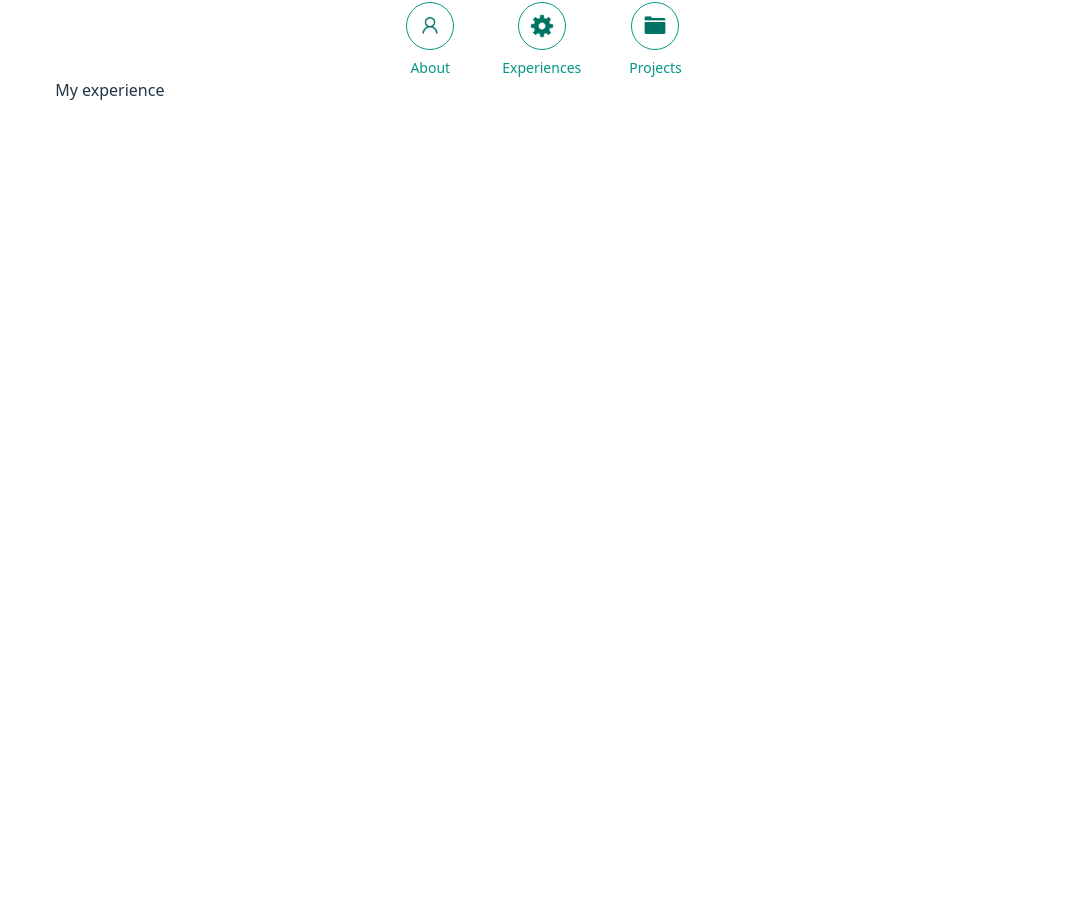
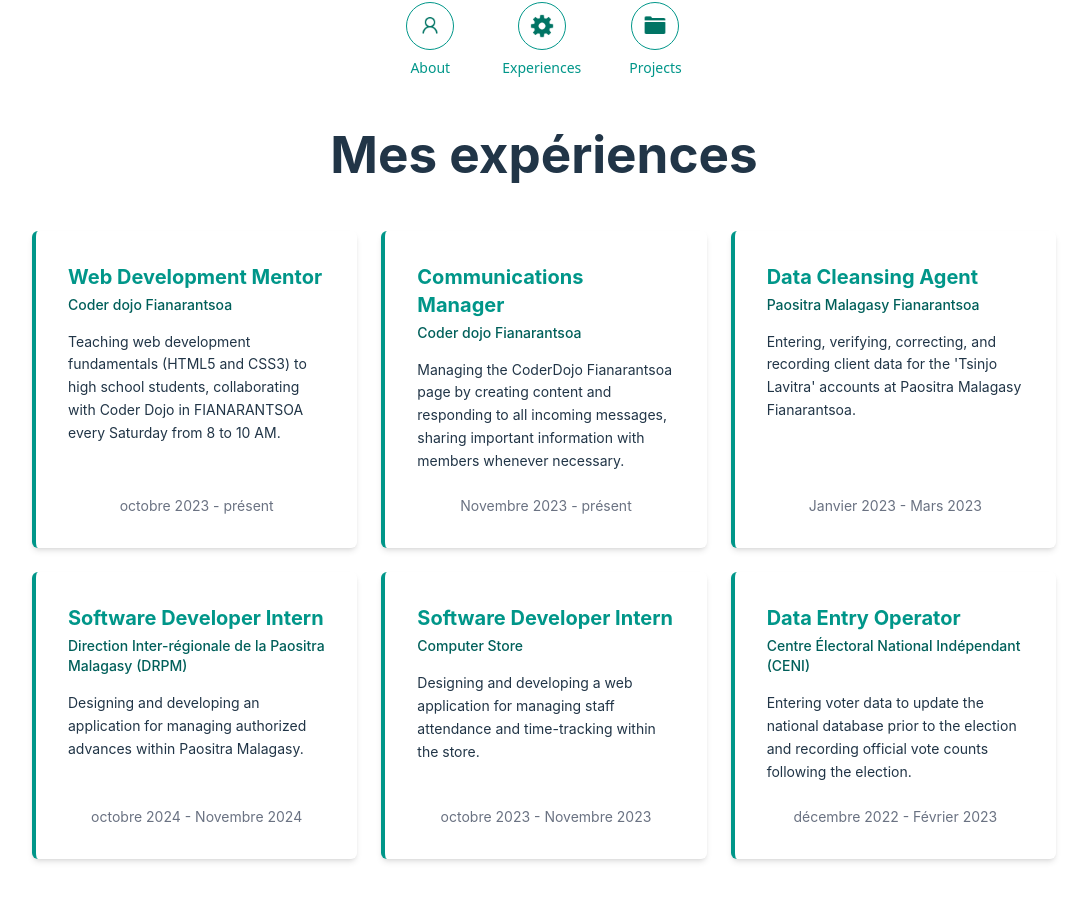
Before and after one commit to JulieIarisoa/Myportfolio2026, a React (Vite) app: page / in a window 1280 px wide. Shown: the part 1300-2200 px from the top of the page, without its empty margins (96-1182 px from the left). Before the commit the page ends 1434 px from the top, so only its background shows below. Built offline with nearby package versions, Linux system fonts and the light colour scheme.

Commit message:
Parti experience okey

```diff
--- a/src/components/exprerience.jsx
+++ b/src/components/exprerience.jsx
@@ -1,11 +1,87 @@
 import React from "react";
 
 function Experience() {
-    return(
-        <>
-            <h3>My experience</h3>
-        </>
-    )
+  // Données centralisées pour les cartes d'expérience pour un code plus propre
+  const experiences = [
+    {
+      title: "Web Development Mentor",
+      company: "Coder dojo Fianarantsoa",
+      description:
+        "Teaching web development fundamentals (HTML5 and CSS3) to high school students, collaborating with Coder Dojo in FIANARANTSOA every Saturday from 8 to 10 AM.",
+      date: "octobre 2023 - présent",
+    },
+    {
+      title: "Communications Manager",
+      company: "Coder dojo Fianarantsoa",
+      description:
+        "Managing the CoderDojo Fianarantsoa page by creating content and responding to all incoming messages, sharing important information with members whenever necessary.",
+      date: "Novembre 2023 - présent",
+    },
+    {
+      title: "Data Cleansing Agent",
+      company: "Paositra Malagasy Fianarantsoa",
+      description:
+        "Entering, verifying, correcting, and recording client data for the 'Tsinjo Lavitra' accounts at Paositra Malagasy Fianarantsoa.",
+      date: "Janvier 2023 - Mars 2023",
+    },
+    {
+      title: "Software Developer Intern",
+      company: "Direction Inter-régionale de la Paositra Malagasy (DRPM)",
+      description:
+        "Designing and developing an application for managing authorized advances within Paositra Malagasy.",
+      date: "octobre 2024 - Novembre 2024",
+    },
+    {
+      title: "Software Developer Intern",
+      company: "Computer Store",
+      description: "Designing and developing a web application for managing staff attendance and time-tracking within the store.",
+      date: "octobre 2023 - Novembre 2023",
+    },
+    {
+      title: "Data Entry Operator",
+      company: "Centre Électoral National Indépendant (CENI)",
+      description: "Entering voter data to update the national database prior to the election and recording official vote counts following the election.",
+      date: "décembre 2022 - Février 2023",
+    },
+  ];
+
+  return (
+    <div className=" min-h-screen  font-sans">
+      <div className="max-w-5xl mx-auto">
+        <h1 className="text-xl font-bold text-center mt-12 mb-12">
+          Mes expériences
+        </h1>
+
+        <div className="grid grid-cols-1 md:grid-cols-2 lg:grid-cols-3 gap-6">
+          {experiences.map((exp, index) => (
+            <div
+              key={index}
+              className=" p-8 rounded-md shadow-md border-l-4 border-teal-600 flex flex-col relative"
+            >
+              <h2 className="text-xl font-bold text-teal-600 mb-1">
+                {exp.title}
+              </h2>
+              <p className="text-sm font-medium text-teal-800 mb-4">
+                {exp.company}
+              </p>
+
+              <div className="flex-grow">
+                {exp.description && (
+                  <p className=" text-sm leading-relaxed">
+                    {exp.description}
+                  </p>
+                )}
+              </div>
+
+              <div className="text-center mt-6">
+                <p className="text-sm text-gray-500">{exp.date}</p>
+              </div>
+            </div>
+          ))}
+        </div>
+      </div>
+    </div>
+  );
 }
 
 export default Experience;
--- a/src/components/profile.jsx
+++ b/src/components/profile.jsx
@@ -1,7 +1,7 @@
 import { useState } from "react";
 import Navigation from "./navigation";
 import profileImg from "../assets/profile.jpg";
-import logoImg from "../assets/logo.PNG";
+import logoImg from "../assets/logo.png";
 import gitIcon from "../assets/git.png";
 import phoneIcon from "../assets/phone.png";
 import mailIcon from "../assets/mail.png";
@@ -10,7 +10,7 @@ function Profile() {
   return (
     <>
       {/* Petits points décoratifs en haut à droite */}
-      <div className="absolute top-8 right-12 flex gap-2">
+      <div className="absolute w-20 h-20 top-8 right-12 flex gap-2">
         <img
             src={logoImg}
             alt="Julie HARISOA"
```
Also changed, not shown: src/assets/logo.PNG.
